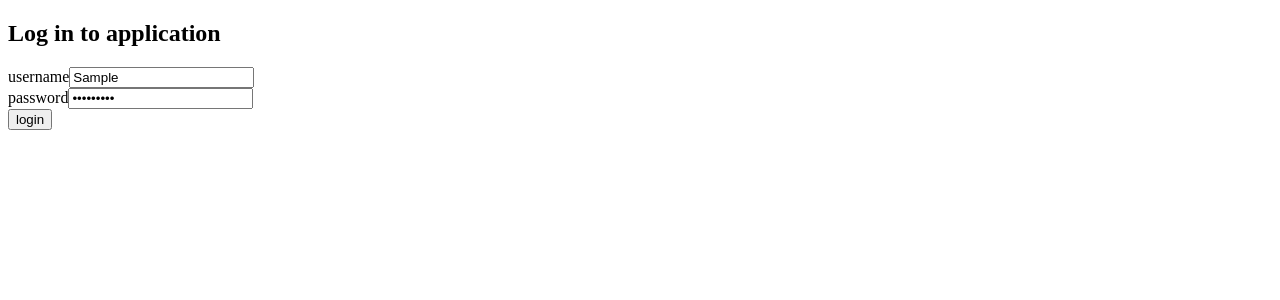
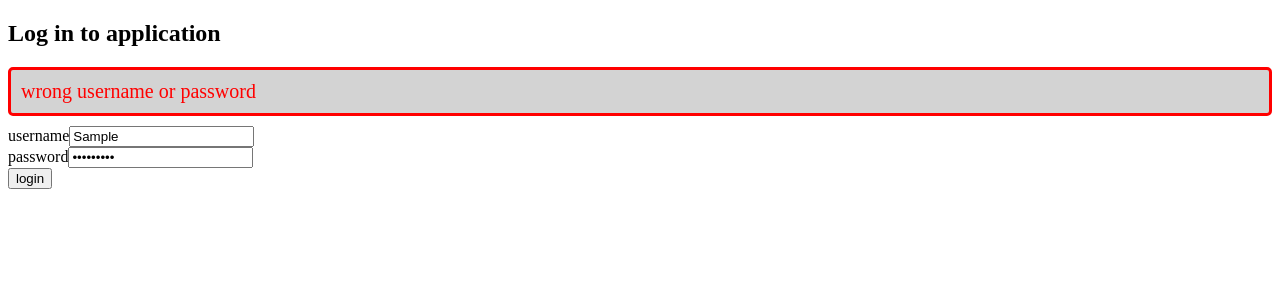
Before and after one commit to MrLinna/FullStackOpen, a React (Create React App) app in the folder part5/bloglist-frontend/: page / in a window 1280 px wide. Both pictures are taken after typing "Sample", "Sample123" into the empty fields and a click on the button "login". Shown: the top 300 px of the page. Built offline with nearby package versions, Linux system fonts and the light colour scheme; no server answers.

Commit message:
exercise 5.4

```diff
--- a/part5/bloglist-frontend/src/App.js
+++ b/part5/bloglist-frontend/src/App.js
@@ -4,11 +4,15 @@ import LoginForm from './components/LoginForm'
 import blogService from './services/blogs'
 import loginService from './services/login'
 
+
+
 const App = () => {
   const [blogs, setBlogs] = useState([])
   const [username, setUsername] = useState('')
   const [password, setPassword] = useState('')
   const [user, setUser] = useState(null)
+  const [notificationMsg, setNotificationMsg] = useState(null)
+
 
   useEffect(() => {
     blogService
@@ -39,8 +43,12 @@ const App = () => {
       setUsername('')
       setPassword('')
 
-    } catch (exception) {
-      console.log('wrong credentials')
+    } catch (error) {
+      setNotificationMsg(`wrong username or password`)
+      setTimeout(() => {
+        setNotificationMsg(null)
+      }, 5000)
+
     }
   }
 
@@ -48,10 +56,17 @@ const App = () => {
       <>
       {!user && <LoginForm  handleLogin = {handleLogin}
                             username = {username} setUsername = {setUsername}
-                            password = {password} setPassword = {setPassword}/>
+                            password = {password} setPassword = {setPassword}
+                            notificationMsg={notificationMsg}/>
       }
 
-      {user && <BlogForm blogs = {blogs} setBlogs = {setBlogs} user = {user} setUser = {setUser} />}
+      {user && <BlogForm  blogs = {blogs}
+                          setBlogs = {setBlogs}
+                          user = {user}
+                          setUser = {setUser}
+                          notificationMsg={notificationMsg}
+                          setNotificationMsg = {setNotificationMsg}/>
+      }
       </>
     )
 
--- a/part5/bloglist-frontend/src/components/BlogForm.js
+++ b/part5/bloglist-frontend/src/components/BlogForm.js
@@ -1,6 +1,10 @@
 import Blog from "./Blog"
 import CreateBlog from './CreateBlog'
-const BlogForm =({blogs, setBlogs, user, setUser})=> {
+import Notification from "./Notification"
+
+
+const BlogForm =({blogs, setBlogs, user, setUser, notificationMsg, setNotificationMsg})=> {
+
   const logout = () => {
     window.localStorage.clear()
     setUser(null)
@@ -8,11 +12,15 @@ const BlogForm =({blogs, setBlogs, user, setUser})=> {
     return (
       <div>
         <h2>blogs</h2>
+        <Notification message={notificationMsg} msgColor = 'green'/>
+
         <p>
           {user.name} logged in
           <button onClick={logout}>logout</button>
         </p>
-        <CreateBlog blogs = {blogs} setBlogs ={setBlogs}/>
+        <CreateBlog blogs = {blogs} setBlogs ={setBlogs}
+                    notificationMsg={notificationMsg}
+                    setNotificationMsg = {setNotificationMsg}/>
         {blogs.map(blog =>
           <Blog key={blog.id} blog={blog} />
         )}
--- a/part5/bloglist-frontend/src/components/CreateBlog.js
+++ b/part5/bloglist-frontend/src/components/CreateBlog.js
@@ -1,7 +1,8 @@
 import { useState } from "react"
 import blogService from "../services/blogs"
+import Notification from './Notification'
 
-const CreateBlog = ({blogs, setBlogs}) => {
+const CreateBlog = ({blogs, setBlogs, notificationMsg, setNotificationMsg}) => {
     const [newTitle, setNewTitle] = useState('')
     const [newAuthor, setNewAuthor] = useState('')
     const [newUrl, setNewUrl] = useState('')
@@ -18,16 +19,21 @@ const CreateBlog = ({blogs, setBlogs}) => {
             .create(blogObject)
             .then(returnedBlog => {
                 setBlogs(blogs.concat(returnedBlog))
+                setNotificationMsg(`a new blog ${newTitle} by ${newAuthor} added`)
+                setTimeout(() => {
+                    setNotificationMsg(null)
+                }, 5000)
                 setNewTitle('')
                 setNewAuthor('')
                 setNewUrl('')
             })
+    }
 
-    }
     return(
         <>
         <h2>create new</h2>
         <form onSubmit={addNewBlog}>
+
             <div>
             title:
             <input
--- a/part5/bloglist-frontend/src/components/LoginForm.js
+++ b/part5/bloglist-frontend/src/components/LoginForm.js
@@ -1,7 +1,10 @@
-const LoginForm = ({handleLogin, username, setUsername, password, setPassword}) => {
-    return(
+
+import Notification from "./Notification"
+const LoginForm = ({handleLogin, username, setUsername, password, setPassword, notificationMsg, setNotificationM}) => {
+  return(
     <>
       <h2>Log in to application</h2>
+      <Notification message={notificationMsg} msgColor = 'red'/>
       <form onSubmit={handleLogin}>
         <div>
           username
--- /dev/null
+++ b/part5/bloglist-frontend/src/components/Notification.js
@@ -0,0 +1,23 @@
+const Notification = ({ message, msgColor }) => {
+  const notificationStyle = {
+    color: msgColor,
+    background: 'lightgrey',
+    fontSize: 20,
+    borderStyle: 'solid',
+    borderRadius: 5,
+    padding: 10,
+    marginBottom: 10
+
+  }
+  if (message === null) {
+    return null
+  }
+
+  return (
+    <div style={notificationStyle}>
+      {message}
+    </div>
+  )
+}
+
+export default Notification
```
